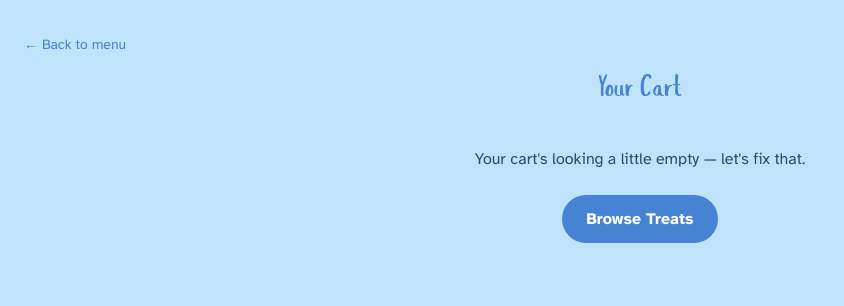
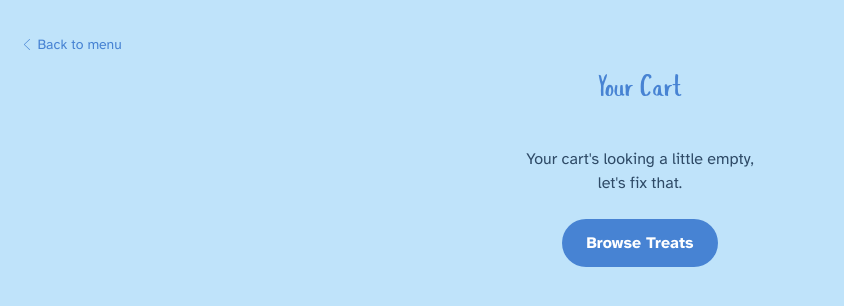
Before and after one commit to imannfazal/crumb-cafe, a Next.js app: page /cart in a window 1280 px wide. Shown: the top 306 px of the page, without its empty margins (0-844 px from the left). Built offline with nearby package versions, Linux system fonts and the light colour scheme; no server answers.

Commit message:
Add custom domain to CORS

```diff
--- a/app/cart/page.jsx
+++ b/app/cart/page.jsx
@@ -13,7 +13,8 @@ export default function CartPage() {
     <main className="bg-crumb-bg min-h-screen">
       <div className="px-6 pt-8 pb-14">
         <Link href="/menu" className="text-crumb-primary text-sm mb-4 inline-block">
-          ← Back to menu
+          <img src="/images/icons/back-button.svg" alt="Back" className="inline-block mr-2 h-[11px] -mt-[2px]" />
+          Back to menu
         </Link>
 
         <h1 className="font-hand text-3xl text-crumb-primary text-center mb-8">
@@ -23,7 +24,7 @@ export default function CartPage() {
         {cart.length === 0 ? (
           <div className="flex flex-col items-center text-center mt-10">
             <p className="text-crumb-text mb-6">
-              Your cart's looking a little empty — let's fix that.
+              Your cart's looking a little empty,<br />let's fix that.
             </p>
             <Link
               href="/menu"
--- a/app/checkout/page.jsx
+++ b/app/checkout/page.jsx
@@ -84,7 +84,7 @@ export default function CheckoutPage() {
     <main className="bg-crumb-bg min-h-screen">
       <div className="px-6 pt-8 pb-14">
         <Link href="/cart" className="text-crumb-primary text-sm mb-4 inline-block">
-          ← Back to cart
+          <img src="/images/icons/back-button.svg" alt="Back" className="inline-block mr-2 h-[11px] -mt-[2px]" /> Back to cart
         </Link>
 
         <h1 className="font-hand text-3xl text-crumb-primary text-center mb-8">
--- a/app/menu/[category]/page.jsx
+++ b/app/menu/[category]/page.jsx
@@ -5,6 +5,7 @@ import Link from 'next/link';
 import { getProducts } from '../../../lib/api';
 import MenuProductCard from '../../../components/menu/MenuProductCard';
 import CartIcon from '../../../components/menu/CartIcon';
+import GoToCartButton from '../../../components/menu/GoToCartButton';
 import Footer from '../../../components/layout/Footer';
 import { useParams } from 'next/navigation';
 
@@ -31,7 +32,7 @@ export default function CategoryPage() {
       <div className="px-6 pt-8 pb-14 flex-1">
         <div className="flex justify-between items-center mb-4">
           <Link href="/" className="text-crumb-primary text-sm">
-            ← Back to home
+            <img src="/images/icons/back-button.svg" alt="Back" className="inline-block mr-2 h-[11px] -mt-[2px]" /> Back to home
           </Link>
           <CartIcon />
         </div>
@@ -53,6 +54,7 @@ export default function CategoryPage() {
         )}
       </div>
       <Footer />
+      <GoToCartButton />
     </main>
   );
 }
--- a/app/menu/page.jsx
+++ b/app/menu/page.jsx
@@ -4,6 +4,7 @@ import { useEffect, useState } from 'react';
 import Link from 'next/link';
 import MenuProductCard from '../../components/menu/MenuProductCard';
 import CartIcon from '../../components/menu/CartIcon';
+import GoToCartButton from '../../components/menu/GoToCartButton';
 import Footer from '../../components/layout/Footer';
 import { getProducts } from '../../lib/api';
 
@@ -23,7 +24,7 @@ export default function MenuPage() {
       <div className="px-6 pt-8 pb-14 flex-1">
         <div className="flex justify-between items-center mb-4">
           <Link href="/" className="text-crumb-primary text-sm">
-            ← Back to home
+            <img src="/images/icons/back-button.svg" alt="Back" className="inline-block mr-2 h-[11px] -mt-[2px]" /> Back to home
           </Link>
           <CartIcon />
         </div>
@@ -42,6 +43,7 @@ export default function MenuPage() {
         )}
       </div>
       <Footer />
+      <GoToCartButton />
     </main>
   );
 }
--- a/app/order-confirmation/page.jsx
+++ b/app/order-confirmation/page.jsx
@@ -18,7 +18,7 @@ export default function OrderConfirmationPage() {
       <main className="bg-crumb-bg min-h-screen flex flex-col items-center justify-center px-6 text-center">
         <p className="text-crumb-text mb-6">No recent order found.</p>
         <Link href="/menu" className="text-crumb-primary underline text-sm">
-          Back to menu
+          <img src="/images/icons/back-button.svg" alt="Back" className="inline-block mr-2 h-[11px] -mt-[2px]" /> Back to menu
         </Link>
       </main>
     );
--- a/components/layout/Footer.jsx
+++ b/components/layout/Footer.jsx
@@ -4,7 +4,7 @@ export default function Footer() {
   return (
     <footer>
       {/* Social + email row */}
-      <div className="px-6 py-6 flex justify-between items-center border-t border-crumb-primary/10">
+      <div className="px-6 py-6 flex justify-between items-center">
         <div className="flex gap-3">
           <a href="#" aria-label="Facebook">
             <Image src="/images/icons/facebook.svg" alt="" width={19} height={19} />
@@ -15,7 +15,7 @@ export default function Footer() {
         </div>
         <div className="text-right leading-tight">
           <p className="font-hand text-[21px] text-crumb-primary">Email us at:</p>
-          <p className="text-[12px] text-[#904D23]">thecrumbcafe.ae.com</p>
+          <p className="text-[12px] text-[#904D23]">thecrumbcafe.com</p>
         </div>
       </div>
 
--- /dev/null
+++ b/components/menu/GoToCartButton.jsx
@@ -0,0 +1,22 @@
+'use client';
+
+import Link from 'next/link';
+import { useCart } from '../../context/CartContext';
+
+export default function GoToCartButton() {
+  const { totalItems, totalPrice } = useCart();
+
+  if (totalItems === 0) return null;
+
+  return (
+    <div className="fixed bottom-0 left-0 right-0 px-6 pb-6 pt-3 bg-gradient-to-t from-crumb-bg via-crumb-bg/95 to-transparent z-20">
+      <Link
+        href="/cart"
+        className="flex justify-between items-center bg-crumb-primary text-white font-bold px-6 py-3 rounded-full shadow-lg max-w-md mx-auto hover:bg-crumb-primaryDark transition-colors"
+      >
+        <span>{totalItems} item{totalItems > 1 ? 's' : ''} · AED {totalPrice}</span>
+        <span>Go to Cart →</span>
+      </Link>
+    </div>
+  );
+}
--- a/components/menu/MenuProductCard.jsx
+++ b/components/menu/MenuProductCard.jsx
@@ -48,12 +48,12 @@ export default function MenuProductCard({ product }) {
             <button
               disabled={!inStock}
               onClick={() => addToCart(product)}
-              className="bg-crumb-accent text-white text-[10px] font-bold px-2 py-1.5 rounded-full hover:opacity-90 transition-opacity disabled:opacity-40 disabled:cursor-not-allowed w-full"
+              className="bg-crumb-accent text-white text-[10px] font-bold px-2 h-[30px] rounded-full hover:opacity-90 transition-opacity disabled:opacity-40 disabled:cursor-not-allowed w-full"
             >
               {inStock ? 'Add to Cart' : 'Out of Stock'}
             </button>
           ) : (
-            <div className="flex items-center justify-center gap-2 bg-crumb-accent rounded-full px-2 py-1">
+            <div className="flex items-center justify-center gap-2 bg-crumb-accent rounded-full px-2 h-[30px]">
               <button
                 onClick={() => updateQty(id, qty - 1)}
                 className="text-white font-bold text-sm leading-none"
```
Also changed, not shown: public/images/icons/back-button.svg (added), 1 other file (tests, documents, lock files or other folders).
